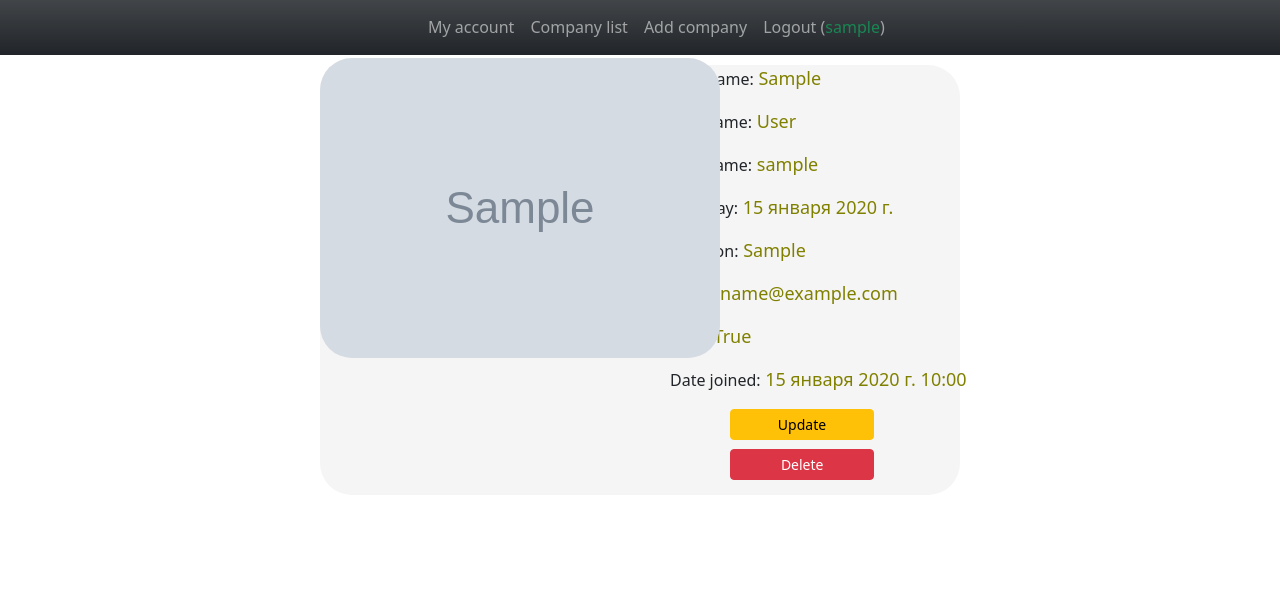
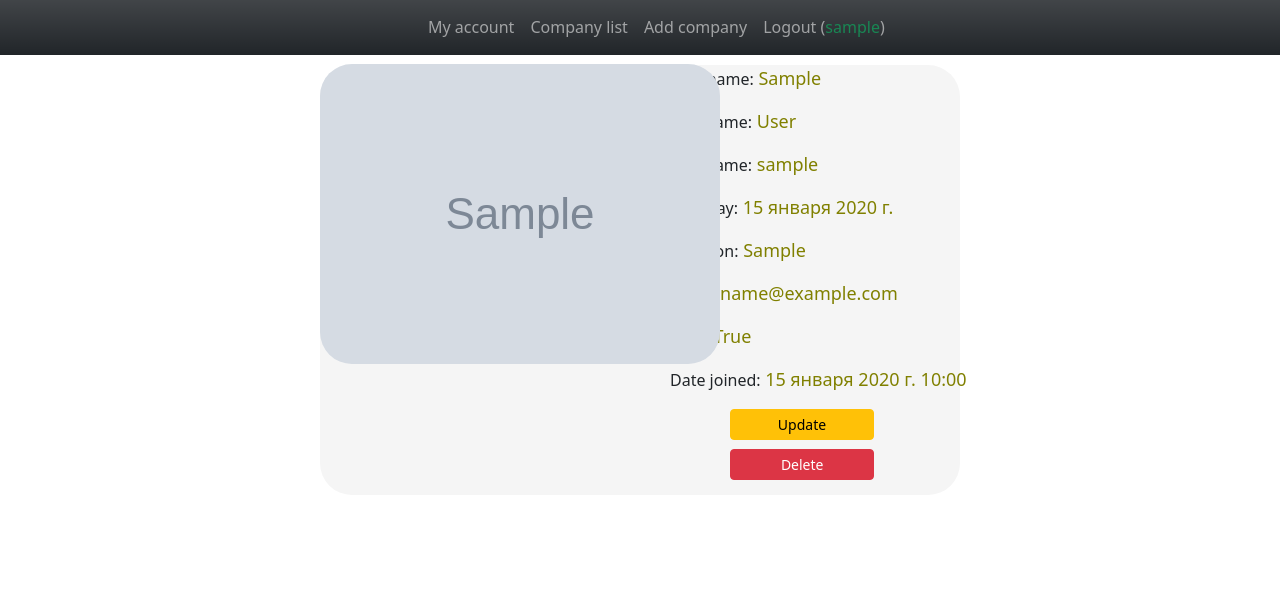
Before and after one commit to ArtMot99/MyCRMProject, a Django app: page /main/profile/1/ in a window 1280 px wide. Shown: the part 131-735 px from the top of the page. Run offline with Django 4.2, Linux system fonts and the light colour scheme; a user stored in the database is signed in; tables that the repository leaves empty hold one stand-in row (values such as "Sample post"); grey boxes marked "Sample" are stand-in pictures; parts of the project's set-up code (start-up, migrations or seed data) failed here and were passed over; some libraries are stand-ins or nearby versions.

Commit message:
Reload templates

```diff
--- a/crmproject/templates/crmproject/profile.html
+++ b/crmproject/templates/crmproject/profile.html
@@ -24,7 +24,7 @@
             <p><span class="h6">Date joined:</span> <span style="color: #808000">{{ users.date_joined }}</span></p>
         </div>
         {% thumbnail users.photo '330x430' crop='center' as im %}
-            <img class="rounded-5" style="position: absolute; top: 189px;" src="{{ im.url }}" alt="Person Photo">
+            <img class="rounded-5" style="position: absolute; top: 195px;" src="{{ im.url }}" alt="Person Photo">
         {% endthumbnail %}
 
             <a class="btn mb-3 btn-warning btn-sm" role="button"
```
